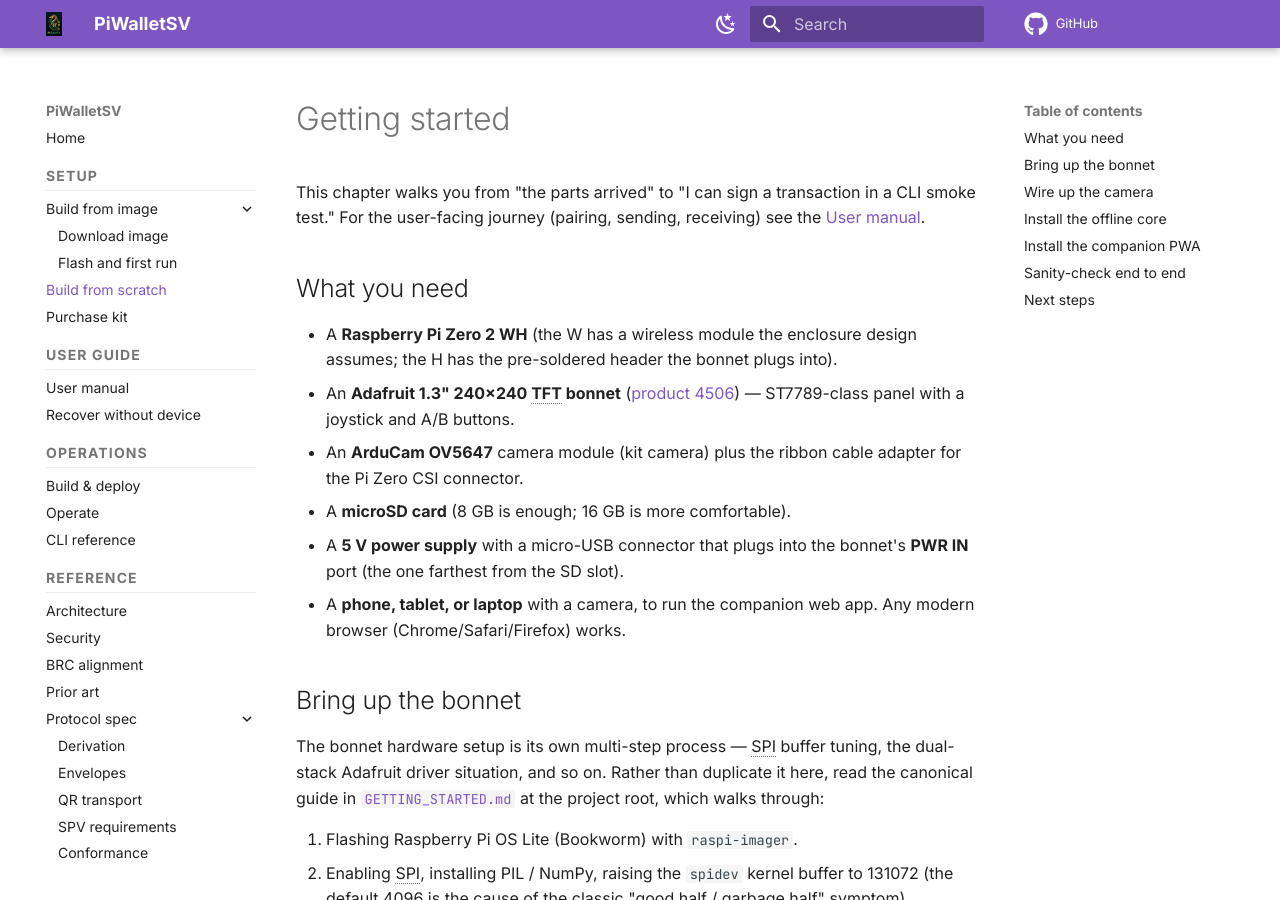
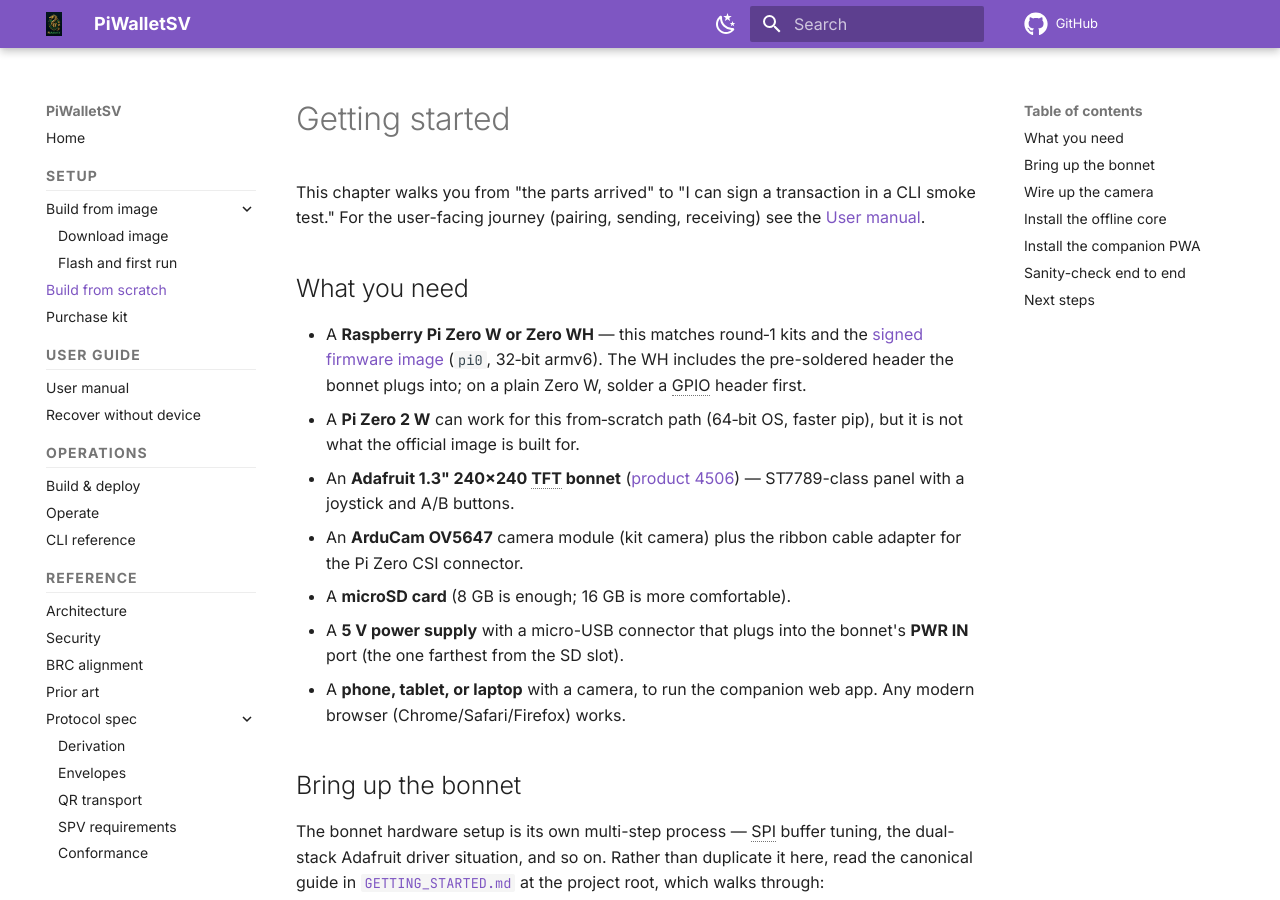
Before and after one commit to mohrt/PiWalletSV, an MkDocs documentation site: the page built from docs/getting-started.md, in a window 1280 px wide and 900 px high. Built offline with MkDocs 1.6.1 and Material for MkDocs 9.7.7, drawn with Linux system fonts in a browser that asks for light colours; comment, search, counter and statistics services are not loaded.

Commit message:
Align getting started hardware list with pi0 official image.
List Pi Zero W/WH as the primary from-scratch target and note Pi Zero 2 W as optional DIY only.

Co-authored-by: Cursor <cursoragent@cursor.com>

```diff
--- a/docs/getting-started.md
+++ b/docs/getting-started.md
@@ -6,9 +6,12 @@ transaction in a CLI smoke test." For the user-facing journey
 
 ## What you need
 
-- A **Raspberry Pi Zero 2 WH** (the W has a wireless module the
-  enclosure design assumes; the H has the pre-soldered header the
-  bonnet plugs into).
+- A **Raspberry Pi Zero W or Zero WH** — this matches round‑1 kits and the
+  [signed firmware image](download.md) (`pi0`, 32‑bit armv6). The WH includes
+  the pre-soldered header the bonnet plugs into; on a plain Zero W, solder a
+  GPIO header first.
+- A **Pi Zero 2 W** can work for this from‑scratch path (64‑bit OS, faster
+  pip), but it is not what the official image is built for.
 - An **Adafruit 1.3" 240×240 TFT bonnet** ([product 4506](https://www.adafruit.com/product/4506)) —
   ST7789-class panel with a joystick and A/B buttons.
 - An **ArduCam OV5647** camera module (kit camera) plus the ribbon
```
